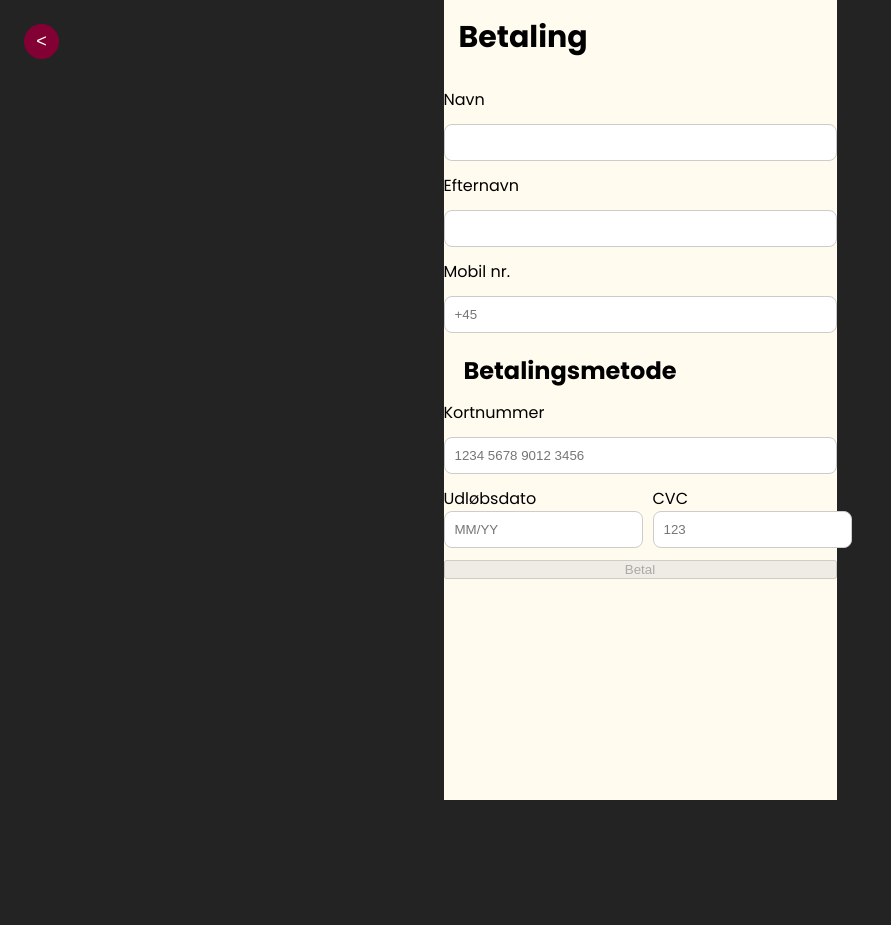
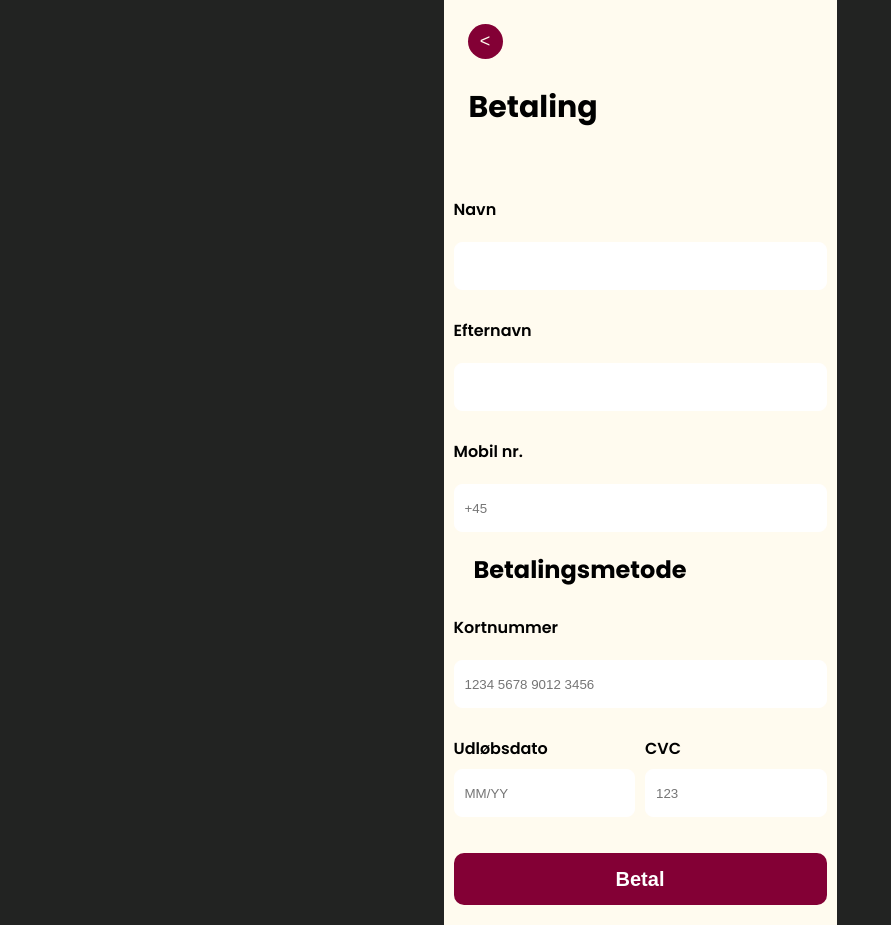
Before and after one commit to ThatOneGemini/gourmentvaerksted1, a Vue app: page /payment in a window 1280 px wide. Shown: the whole page, without its empty margins (0-891 px from the left). Before the commit the page ends 800 px from the top, so only its background shows below. Built offline with nearby package versions, Linux system fonts and the light colour scheme.

Commit message:
last commit

```diff
--- a/src/assets/main.scss
+++ b/src/assets/main.scss
@@ -619,19 +619,128 @@ p{
         margin: 20px 0;
     }
 }
-
+//DeliveryForm.vue -END-
 
 //PaymentView.vue
 .payment-view {
-  display: flex;
-  flex-direction: column;
-  gap: 12px;
+    display: flex;
+    flex-direction: column;
+
+    position: relative;
+    padding: 20px 10px;
+    gap: 12px;
+
+    h2{
+        margin-top: 50px;
+        margin-bottom: 24px;
+    }
+
+    label{
+        display: block;
+
+        margin-bottom: 8px;
+        margin-top: 16px;
+
+        font-weight: 600;
+    }
+
+    input{
+        width: 100%;
+        height: 48px;
+
+        border-radius: 8px;
+        border: 1px solic var(--background-color2);
+
+        padding: 0 12px;
+    }
+}
+
+.order-summary {
+    display: flex;
+    justify-content: space-between;
+    align-items: center;
+
+    margin: 20px 0 30px;
+}
+
+.order-info {
+    flex: 1;
+
+    h4 {
+        font-size: 20px;
+        font-weight: 700;
+
+        margin-bottom: 15px;
+    }
+}
+
+.order-price {
+    font-size: 22px;
+    font-weight: 700;
+
+    color: var(--text-color);
+}
+
+.order-image-wrapper {
+    position: relative;
+}
+
+.order-image {
+    width: 95px;
+    height: 95px;
+
+    border-radius: 12px;
+    object-fit: cover;
+
+    border: 1px solid var(--primary-btn);
+}
+
+.item-count {
+    position: absolute;
+
+    top: -8px;
+    right: -8px;
+
+    width: 22px;
+    height: 22px;
+
+    border-radius: 50%;
+
+    background: var(--primary-btn);
+    color: var(--text-color2);
+
+    display: flex;
+    justify-content: center;
+    align-items: center;
+
+    font-size: 12px;
+    font-weight: 700;
 }
 
 .payment-view input {
   padding: 10px;
   border-radius: 8px;
-  border: 1px solid #ccc;
+  border: 1px solid var(--background-color3);
+}
+
+.pay-btn{
+    width: 100%;
+    height: 52px;
+
+    margin-top: 24px;
+
+    border: none;
+    border-radius: 10px;
+
+    background-color: var(--primary-btn);
+    color: var(--text-color2);
+
+    font-size: 20px;
+    font-weight: 700;
+
+    :disabled {
+        opacity: 0.5;
+    }
 }
 
 .card-row {
@@ -681,3 +790,14 @@ p{
 
   margin: 24px 0;
 }
+
+.back-menu-btn {
+  background-color: var(--primary-btn);
+  color: var(--background-color);
+
+  border: none;
+  border-radius: 10px;
+
+  padding: 12px 24px;
+  width: 100%;
+}
--- a/src/composables/useCart.js
+++ b/src/composables/useCart.js
@@ -5,6 +5,8 @@ const cart = ref ([]);
 export function useCart() {
 
     const addToCart = (food) => {
+
+        console.log("Food received:", food); //temporarily//
 
         const existing = cart.value.find(
             item => item.id === food.id
@@ -17,6 +19,8 @@ export function useCart() {
                 ...food,
                 quantity: 1
             });
+
+            console.log("Cart now:", cart.value); //temporarily//
         }
     };
 
--- a/src/views/FoodDetailView.vue
+++ b/src/views/FoodDetailView.vue
@@ -40,7 +40,11 @@ const decrease = () => {
 };
 
 const addAndReturnToMenu = () => {
+    console.log("adding:", food.value); //temporarily//
+
     addToCart(food.value);
+
+    console.log("added to cart"); //temporarily//
 
     router.push('/menu/2');
 };
--- a/src/views/PaymentView.vue
+++ b/src/views/PaymentView.vue
@@ -1,9 +1,12 @@
 <script setup>
 import { ref, computed } from "vue";
 import { useRouter } from "vue-router";
+import { useCart } from '../composables/useCart'
 import BackButton from '../components/BackButton.vue';
 
 const router = useRouter();
+
+const { cart } = useCart();
 
 const firstName = ref("");
 const lastName = ref("");
@@ -63,6 +66,31 @@ const submitPayment = () => {
 
     <h2>Betaling</h2>
 
+    <div
+    v-for="item in cart"
+    :key="item.id"
+    class="order-summary"
+    >
+      <div class="order-info">
+        <h4> {{ item.title }}</h4>
+
+        <div class="order-price">
+          {{ item.price  * item.quantity}},00 kr.
+        </div>
+      </div>
+
+      <div class="order-image-wrapper">
+        <img
+          :src="item.image"
+          class="order-image"
+        />
+
+        <span class="item-count">
+          {{ item.quantity }}
+        </span>
+      </div>
+    </div>
+
     <label>Navn</label>
     <input
       type="text"
@@ -114,6 +142,7 @@ const submitPayment = () => {
     </div>
 
     <button
+      class="pay-btn"
       :disabled="!canPay"
       @click="submitPayment"
     >
```
